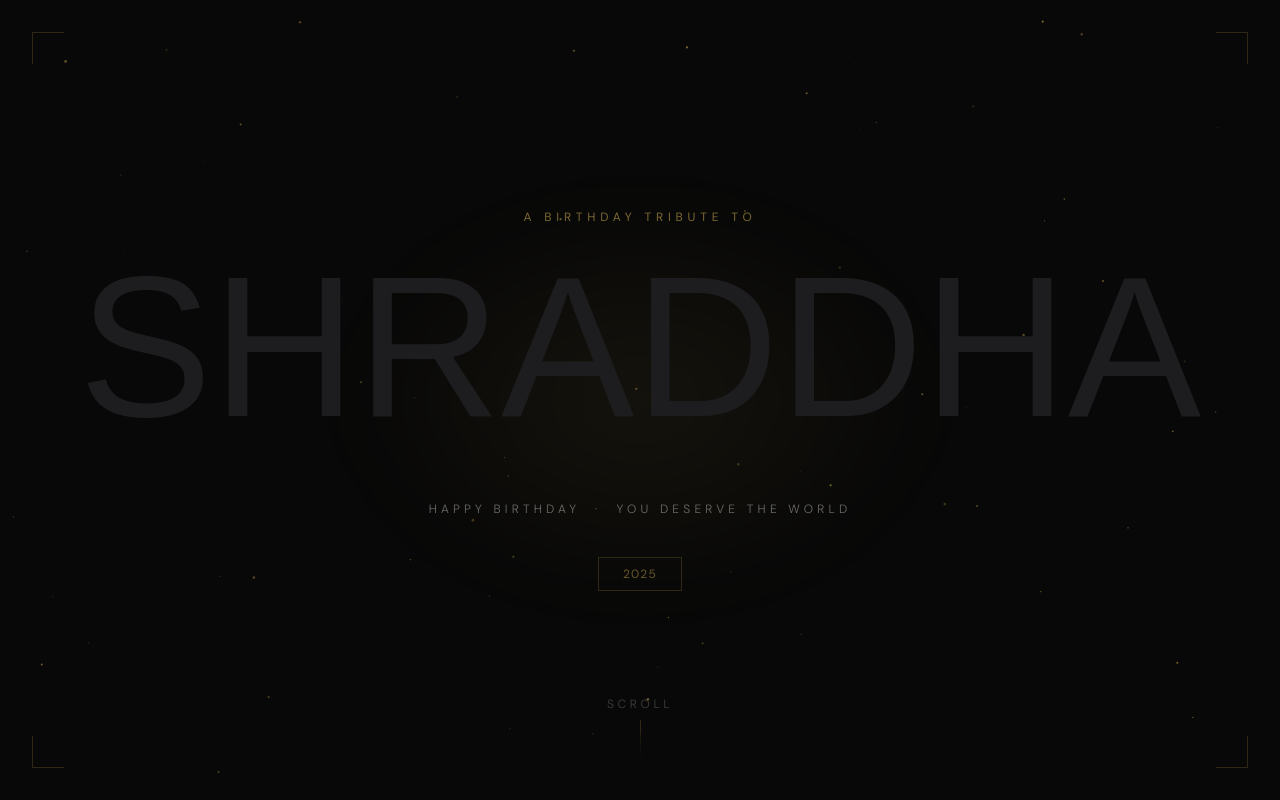
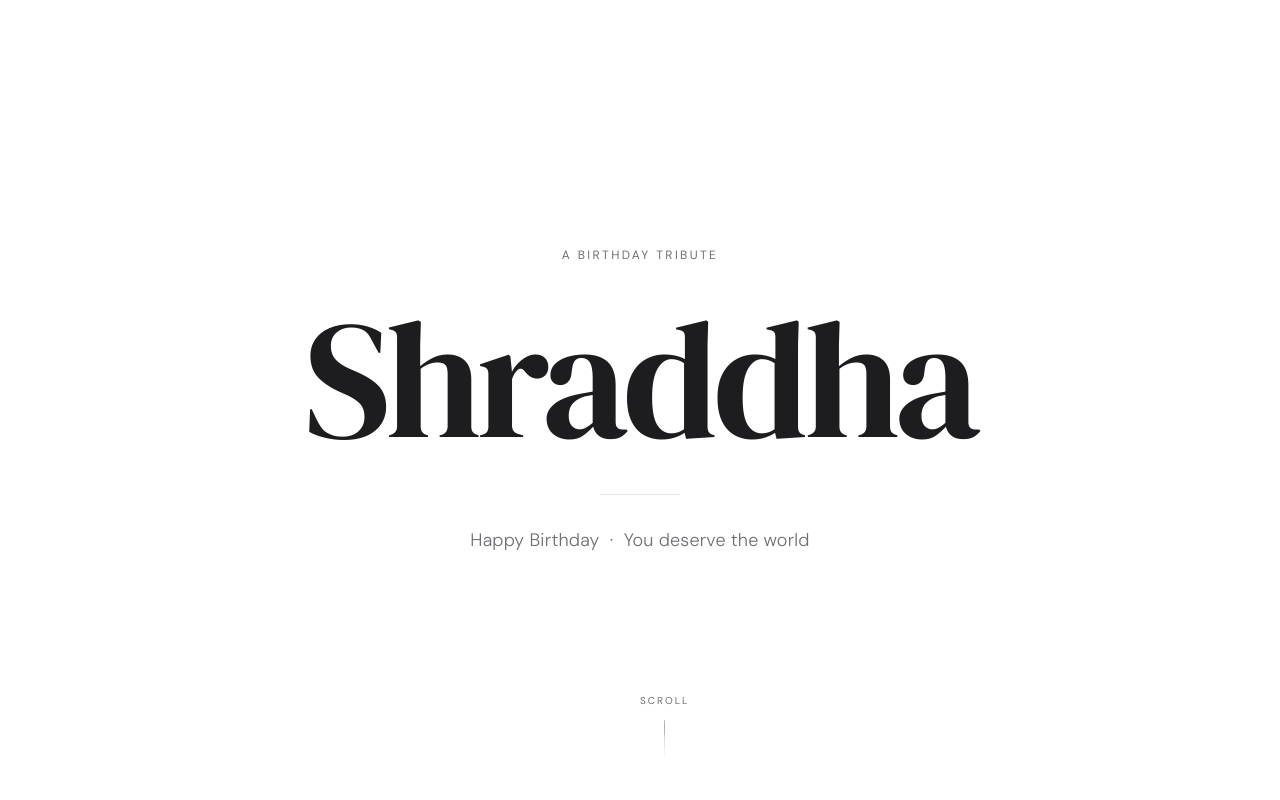
Before and after one commit to dumdum231dum-hue/birthday, a Next.js app: page / in a window 1280 px wide. Shown: the top 800 px of the page. Built offline with nearby package versions, Linux system fonts and the light colour scheme.

Commit message:
Update Hero.js

```diff
--- a/components/Hero.js
+++ b/components/Hero.js
@@ -1,118 +1,34 @@
-import { useEffect, useRef } from 'react'
-
 export default function Hero() {
-  const canvasRef = useRef(null)
-
-  useEffect(() => {
-    // Particle effect on canvas
-    const canvas = canvasRef.current
-    if (!canvas) return
-    const ctx = canvas.getContext('2d')
-
-    let w = canvas.width = window.innerWidth
-    let h = canvas.height = window.innerHeight
-
-    const particles = Array.from({ length: 80 }, () => ({
-      x: Math.random() * w,
-      y: Math.random() * h,
-      r: Math.random() * 1.2 + 0.2,
-      speedX: (Math.random() - 0.5) * 0.3,
-      speedY: -(Math.random() * 0.4 + 0.1),
-      opacity: Math.random() * 0.5 + 0.1,
-    }))
-
-    let animId
-    const draw = () => {
-      ctx.clearRect(0, 0, w, h)
-      particles.forEach(p => {
-        ctx.beginPath()
-        ctx.arc(p.x, p.y, p.r, 0, Math.PI * 2)
-        ctx.fillStyle = `rgba(201, 168, 76, ${p.opacity})`
-        ctx.fill()
-        p.x += p.speedX
-        p.y += p.speedY
-        if (p.y < -5) { p.y = h + 5; p.x = Math.random() * w }
-        if (p.x < 0) p.x = w
-        if (p.x > w) p.x = 0
-      })
-      animId = requestAnimationFrame(draw)
-    }
-    draw()
-
-    const resize = () => {
-      w = canvas.width = window.innerWidth
-      h = canvas.height = window.innerHeight
-    }
-    window.addEventListener('resize', resize)
-    return () => { cancelAnimationFrame(animId); window.removeEventListener('resize', resize) }
-  }, [])
-
   return (
-    <section className="relative w-full h-screen flex flex-col items-center justify-center overflow-hidden bg-dark">
-
-      {/* Canvas particles */}
-      <canvas ref={canvasRef} className="absolute inset-0 pointer-events-none" />
-
-      {/* Radial glow behind name */}
-      <div className="absolute inset-0 flex items-center justify-center pointer-events-none">
-        <div
-          style={{
-            width: '600px',
-            height: '400px',
-            background: 'radial-gradient(ellipse, rgba(201,168,76,0.08) 0%, transparent 70%)',
-            filter: 'blur(40px)',
-          }}
-        />
-      </div>
-
-      {/* Top label */}
-      <p
-        className="reveal font-body tracking-[0.4em] text-xs uppercase text-gold/60 mb-8"
-        style={{ letterSpacing: '0.4em' }}
-      >
-        A birthday tribute to
+    <section className="relative w-full h-screen flex flex-col items-center justify-center bg-white overflow-hidden">
+      <p className="reveal caption mb-8" style={{ letterSpacing: '0.2em' }}>
+        A birthday tribute
       </p>
-
-      {/* Main name */}
       <h1
-        className="reveal reveal-delay-1 font-display text-center leading-none select-none"
+        className="reveal reveal-delay-1 text-center text-[#1d1d1f] select-none"
         style={{
-          fontSize: 'clamp(72px, 16vw, 200px)',
-          lineHeight: 0.9,
+          fontSize: 'clamp(64px, 13vw, 170px)',
+          fontFamily: "'DM Serif Display', Georgia, serif",
+          fontWeight: 400,
+          lineHeight: 1.0,
+          letterSpacing: '-0.03em',
         }}
       >
-        <span className="gold-shimmer">SHRADDHA</span>
+        Shraddha
       </h1>
-
-      {/* Thin gold line */}
-      <div className="reveal reveal-delay-2 line-gold w-48 my-8" />
-
-      {/* Subtitle */}
+      <div className="reveal reveal-delay-2 divider w-20 my-8" />
       <p
-        className="reveal reveal-delay-3 font-body font-light text-center text-white/40 tracking-widest uppercase text-xs"
-        style={{ letterSpacing: '0.35em' }}
+        className="reveal reveal-delay-3 text-center text-[#6e6e73] font-light"
+        style={{ fontSize: 'clamp(14px, 1.8vw, 18px)', letterSpacing: '0.01em' }}
       >
         Happy Birthday &nbsp;·&nbsp; You deserve the world
       </p>
-
-      {/* Year badge */}
-      <div className="reveal reveal-delay-4 mt-10 border border-gold/20 px-6 py-2 text-gold/50 font-body text-xs tracking-widest uppercase">
-        2025
-      </div>
-
-      {/* Scroll cue */}
-      <div className="absolute bottom-10 left-1/2 -translate-x-1/2 flex flex-col items-center gap-2 opacity-40">
-        <span className="font-body text-xs tracking-widest uppercase text-white/50" style={{ letterSpacing: '0.3em' }}>Scroll</span>
-        <div className="w-px h-10 bg-gradient-to-b from-gold/50 to-transparent relative overflow-hidden">
-          <div className="scroll-dot absolute top-0 left-0 right-0 h-3 bg-gold/70 rounded-full" />
+      <div className="absolute bottom-10 left-1/2 -translate-x-1/2 flex flex-col items-center gap-3 reveal reveal-delay-4">
+        <span style={{ fontSize: '10px', letterSpacing: '0.2em', color: '#6e6e73', textTransform: 'uppercase' }}>Scroll</span>
+        <div className="w-px h-10 relative overflow-hidden" style={{ background: 'linear-gradient(to bottom, rgba(29,29,31,0.3), transparent)' }}>
+          <div className="scroll-dot absolute top-0 left-0 right-0 h-3 rounded-full" style={{ background: 'rgba(29,29,31,0.4)' }} />
         </div>
       </div>
-
-      {/* Decorative corner marks */}
-      <div className="absolute top-8 left-8 w-8 h-8 border-t border-l border-gold/20" />
-      <div className="absolute top-8 right-8 w-8 h-8 border-t border-r border-gold/20" />
-      <div className="absolute bottom-8 left-8 w-8 h-8 border-b border-l border-gold/20" />
-      <div className="absolute bottom-8 right-8 w-8 h-8 border-b border-r border-gold/20" />
     </section>
   )
 }
```
